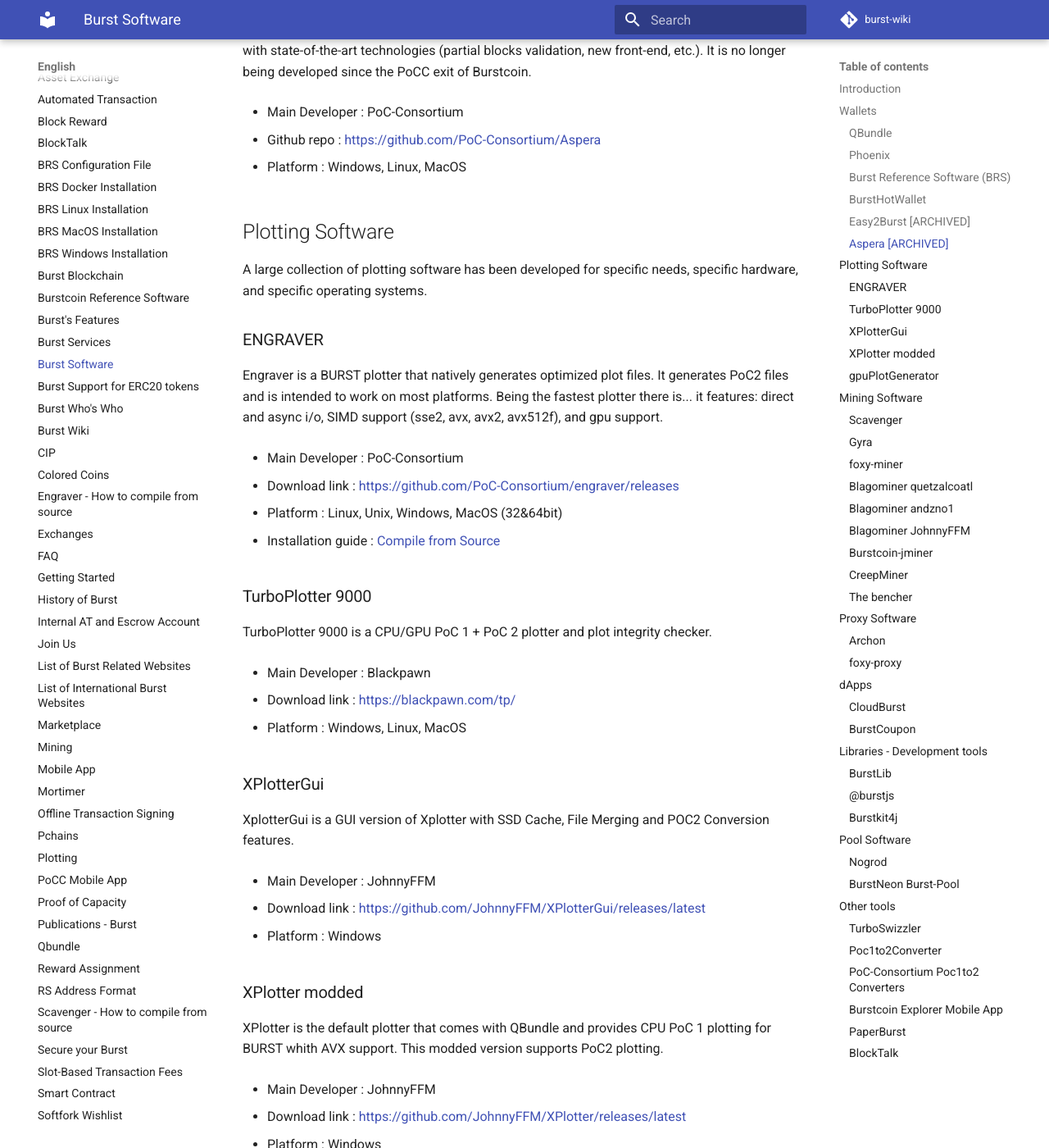
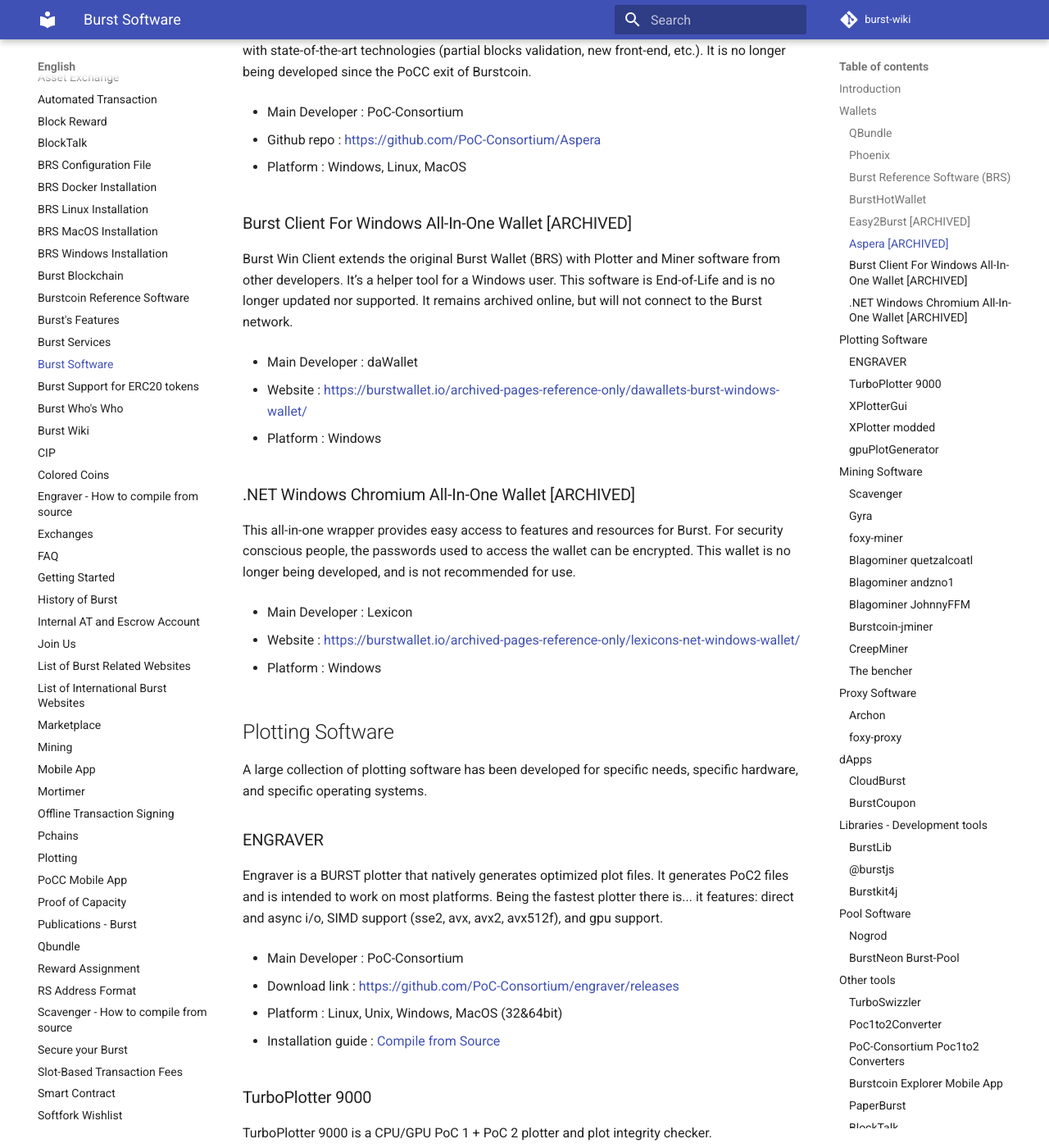
Before and after one commit to burst-apps-team/burst-wiki, an MkDocs documentation site: the page built from docs/en/burst-software.md, in a window 1280 px wide and 1400 px high, scrolled down 1934 px. Shown: the whole window at 82% size. Built offline with MkDocs 1.6.1 and Material for MkDocs 9.7.7, drawn with Linux system fonts in a browser that asks for light colours; comment, search, counter and statistics services are not loaded; old or Windows-style settings are respelled for this version of MkDocs.

Commit message:
Update burst-software.md

```diff
--- a/docs/en/burst-software.md
+++ b/docs/en/burst-software.md
@@ -69,6 +69,26 @@ Aspera was a Burst Wallet written in go. This wallet opens up a whole new dimens
 * Github repo : <https://github.com/PoC-Consortium/Aspera>
 
 * Platform : Windows, Linux, MacOS
+
+### Burst Client For Windows All-In-One Wallet \[ARCHIVED\]
+
+Burst Win Client extends the original Burst Wallet (BRS) with Plotter and Miner software from other developers. It’s a helper tool for a Windows user. This software is End-of-Life and is no longer updated nor supported. It remains archived online, but will not connect to the Burst network.
+
+* Main Developer : daWallet
+
+* Website : <https://burstwallet.io/archived-pages-reference-only/dawallets-burst-windows-wallet/>
+
+* Platform : Windows
+
+### .NET Windows Chromium All-In-One Wallet \[ARCHIVED\]
+
+This all-in-one wrapper provides easy access to features and resources for Burst. For security conscious people, the passwords used to access the wallet can be encrypted. This wallet is no longer being developed, and is not recommended for use.
+
+* Main Developer : Lexicon
+
+* Website : <https://burstwallet.io/archived-pages-reference-only/lexicons-net-windows-wallet/>
+
+* Platform : Windows
 
 Plotting Software
 -----------------
```
